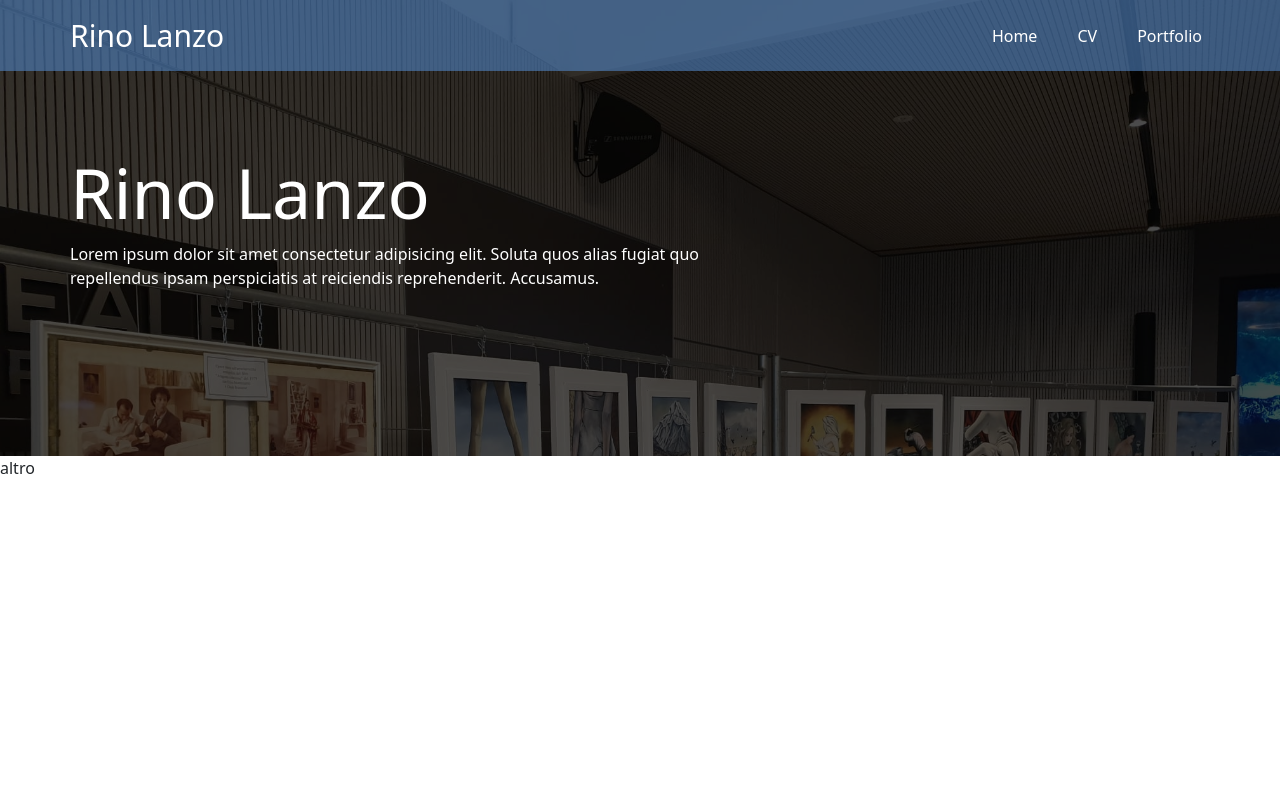
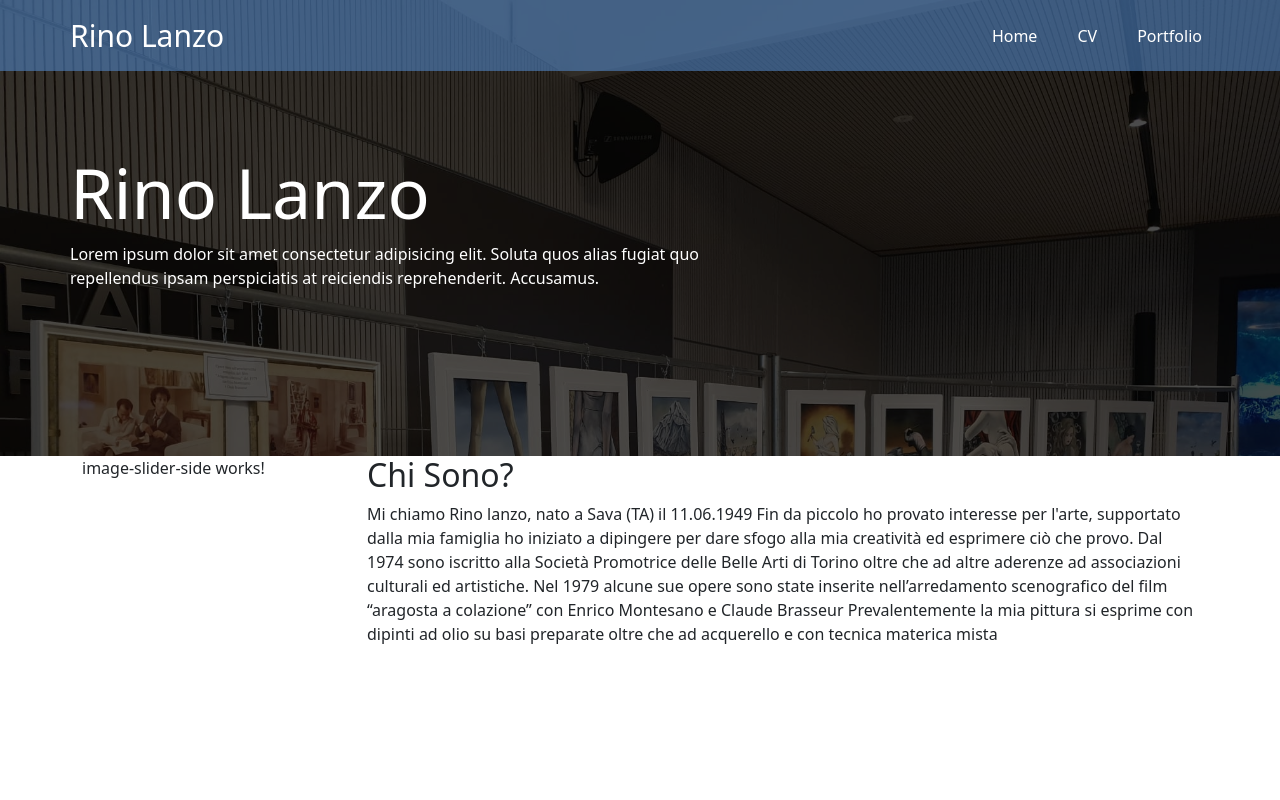
Before and after one commit to Jero1304/RinoLanzo-ArtWork, an Angular app: page / in a window 1280 px wide. Shown: the top 800 px of the page. Built offline with nearby package versions, Linux system fonts and the light colour scheme.

Commit message:
ADD about & children image-slider-side components

```diff
--- a/src/app/app.component.html
+++ b/src/app/app.component.html
@@ -3,7 +3,7 @@
   <app-big-hero></app-big-hero>
 </header>
 <main class="main">
-  altro
+  <app-about></app-about>
 </main>
 <footer>
 <app-contact-footer></app-contact-footer>
--- a/src/app/app.module.ts
+++ b/src/app/app.module.ts
@@ -7,13 +7,17 @@ import { NgbModule } from '@ng-bootstrap/ng-bootstrap';
 import { NavbarComponent } from './componenti/navbar/navbar.component';
 import { BigHeroComponent } from './componenti/big-hero/big-hero.component';
 import { ContactFooterComponent } from './componenti/contact-footer/contact-footer.component';
+import { AboutComponent } from './componenti/about/about.component';
+import { ImageSliderSideComponent } from './componenti/about/image-slider-side/image-slider-side.component';
 
 @NgModule({
   declarations: [
     AppComponent,
     NavbarComponent,
     BigHeroComponent,
-    ContactFooterComponent
+    ContactFooterComponent,
+    AboutComponent,
+    ImageSliderSideComponent
   ],
   imports: [
     BrowserModule,
--- /dev/null
+++ b/src/app/componenti/about/about.component.html
@@ -0,0 +1,26 @@
+<!-- <app-image-slider-side></app-image-slider-side> -->
+
+<div class="about">
+  <div class="container">
+    <div class="row">
+      <div class="col-3">
+        <app-image-slider-side></app-image-slider-side>
+      </div>
+      <div class="col about-info">
+        <h2>Chi Sono?</h2>
+        <p>
+          Mi chiamo Rino lanzo, nato a Sava (TA) il 11.06.1949 Fin da piccolo ho
+          provato interesse per l'arte, supportato dalla mia famiglia ho
+          iniziato a dipingere per dare sfogo alla mia creatività ed esprimere
+          ciò che provo. Dal 1974 sono iscritto alla Società Promotrice delle
+          Belle Arti di Torino oltre che ad altre aderenze ad associazioni
+          culturali ed artistiche. Nel 1979 alcune sue opere sono state inserite
+          nell’arredamento scenografico del film “aragosta a colazione” con
+          Enrico Montesano e Claude Brasseur Prevalentemente la mia pittura si
+          esprime con dipinti ad olio su basi preparate oltre che ad acquerello
+          e con tecnica materica mista
+        </p>
+      </div>
+    </div>
+  </div>
+</div>
--- /dev/null
+++ b/src/app/componenti/about/image-slider-side/image-slider-side.component.html
@@ -0,0 +1 @@
+<p>image-slider-side works!</p>
```
Also changed, not shown: src/app/componenti/about/about.component.ts (added, +10 -0 lines), src/app/componenti/about/image-slider-side/image-slider-side.component.ts (added, +10 -0 lines), src/app/componenti/about/about.component.sass (added), src/app/componenti/about/image-slider-side/image-slider-side.component.sass (added), 2 other files (tests, documents, lock files or other folders).
